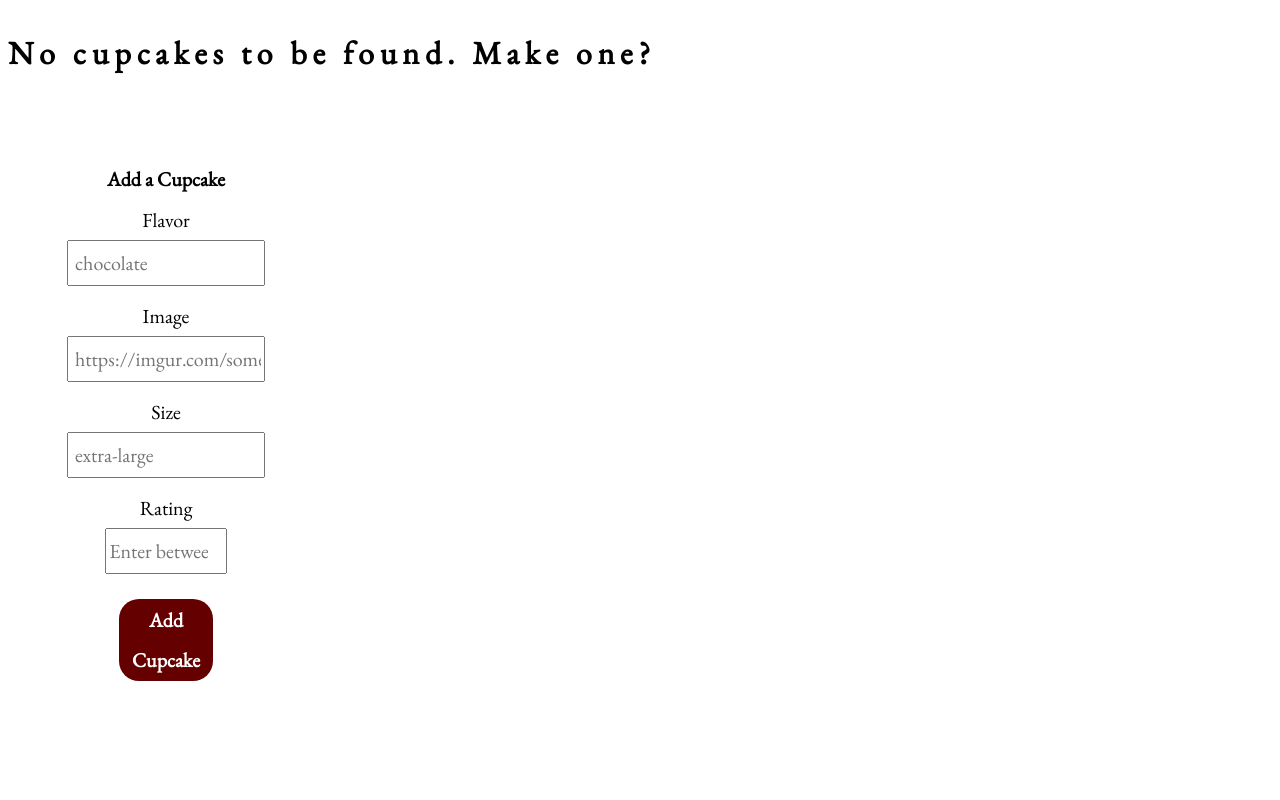
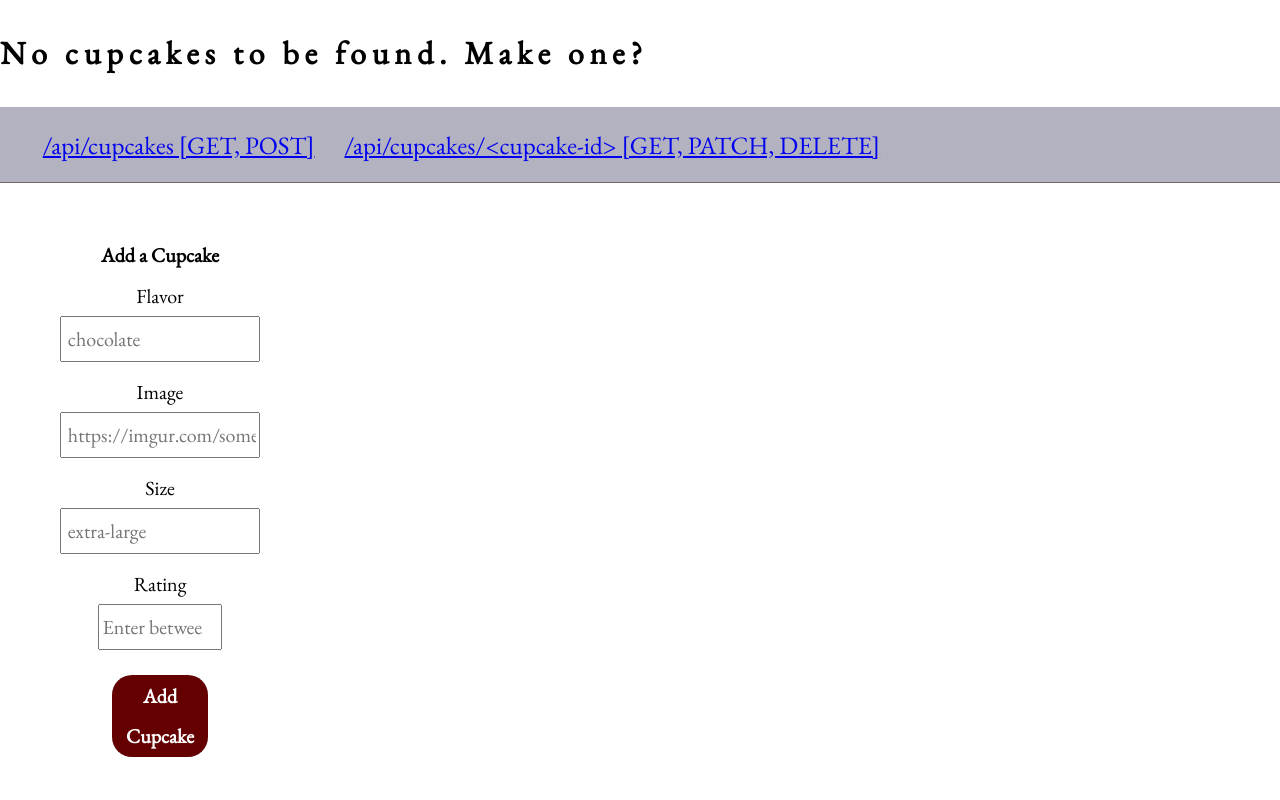
Before and after one commit to tristanbrody/REST-JSON-exercise, a Flask app: page / in a window 1280 px wide. Run offline with Flask 2, Linux system fonts and the light colour scheme; data that the repository does not hold is empty; some libraries are stand-ins or nearby versions.

Commit message:
adding some styles

```diff
--- a/static/app.js
+++ b/static/app.js
@@ -12,8 +12,8 @@ submitCupcakeForm.addEventListener('submit', async function (e) {
 	e.preventDefault();
 	const data = new FormData(e.target);
 	const formData = Object.fromEntries(data.entries());
+	// const res = fetch('/api/cupcakes', { method: 'POST', body: JSON.stringify(formData) });
 	const res = await axios.post('/api/cupcakes', JSON.stringify(formData));
-	console.dir(res);
 	// window.location.href = '';
 });
 
--- a/static/styles.css
+++ b/static/styles.css
@@ -1,6 +1,10 @@
 * {
 	line-height: 2;
 	font-family: 'EB Garamond', serif;
+}
+
+body {
+	margin: 0;
 }
 
 .cupcakes-container {
@@ -67,3 +71,20 @@ input:not([type='number'])::placeholder {
 input:not([type='number']):focus {
 	text-indent: 2%;
 }
+
+header {
+	padding: 1%;
+	background: rgb(179, 178, 192);
+	border-bottom: 1px solid rgb(110, 103, 103);
+	display: flex;
+	flex-direction: row;
+}
+
+header * {
+	margin-top: 0;
+	margin-bottom: 0;
+	margin-left: 15px;
+	display: inline;
+	font-size: 125%;
+	letter-spacing: 125%;
+}
--- a/templates/base.html
+++ b/templates/base.html
@@ -11,6 +11,10 @@
 </head>
 
 <body>
+    <header>
+        <p><a href="/api/cupcakes">/api/cupcakes [GET, POST]</a></p>
+        <p><a href="/api/cupcakes/?">/api/cupcakes/&lt;cupcake-id&gt; [GET, PATCH, DELETE]</a></p>
+    </header>
     {% block content %}
     {% endblock %}
     <script src="https://cdnjs.cloudflare.com/ajax/libs/axios/0.21.1/axios.js"></script>
```
